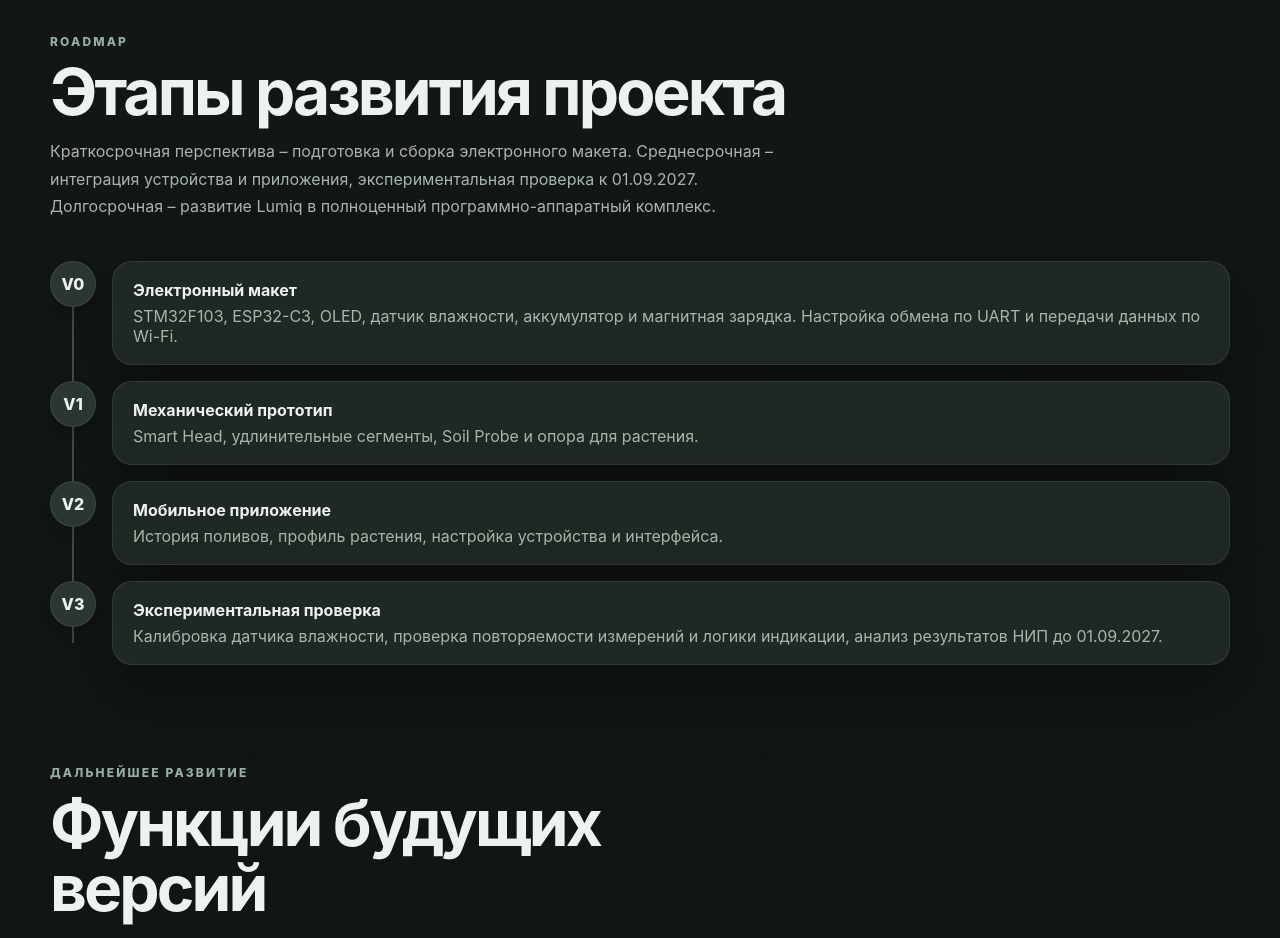
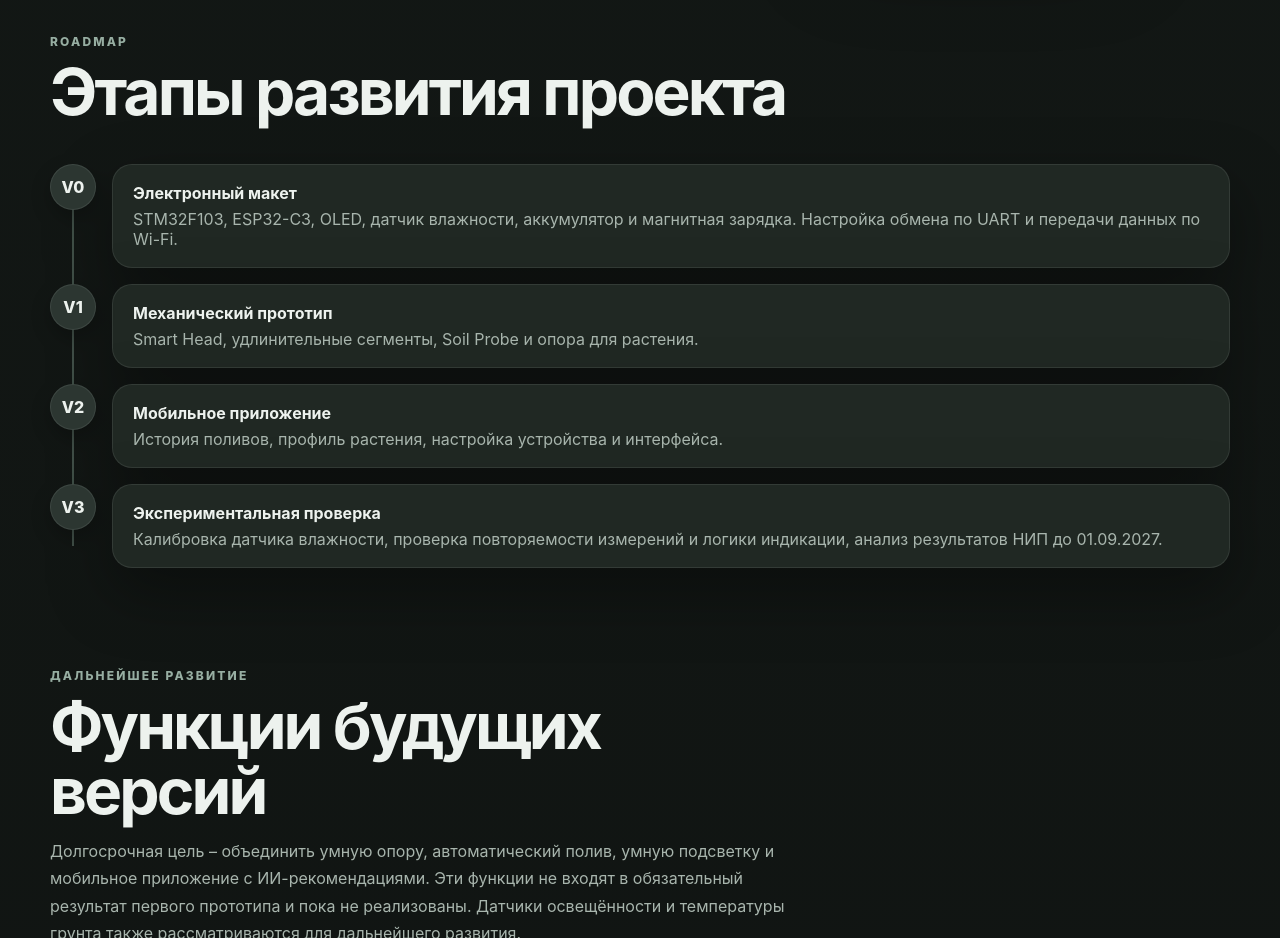
Before and after one commit to h-idwidwi/Lumiq, a plain HTML site: page index.html in a window 1280 px wide. Shown: the part 5500-6438 px from the top of the page. Drawn offline with Linux system fonts and the light colour scheme.

Commit message:
Update index.html

```diff
--- a/index.html
+++ b/index.html
@@ -902,7 +902,6 @@
         <div class="section-head reveal">
           <div class="section-kicker">Roadmap</div>
           <h2>Этапы развития проекта</h2>
-          <p>Краткосрочная перспектива – подготовка и сборка электронного макета. Среднесрочная – интеграция устройства и приложения, экспериментальная проверка к 01.09.2027. Долгосрочная – развитие Lumiq в полноценный программно-аппаратный комплекс.</p>
         </div>
 
         <div class="roadmap">
```
